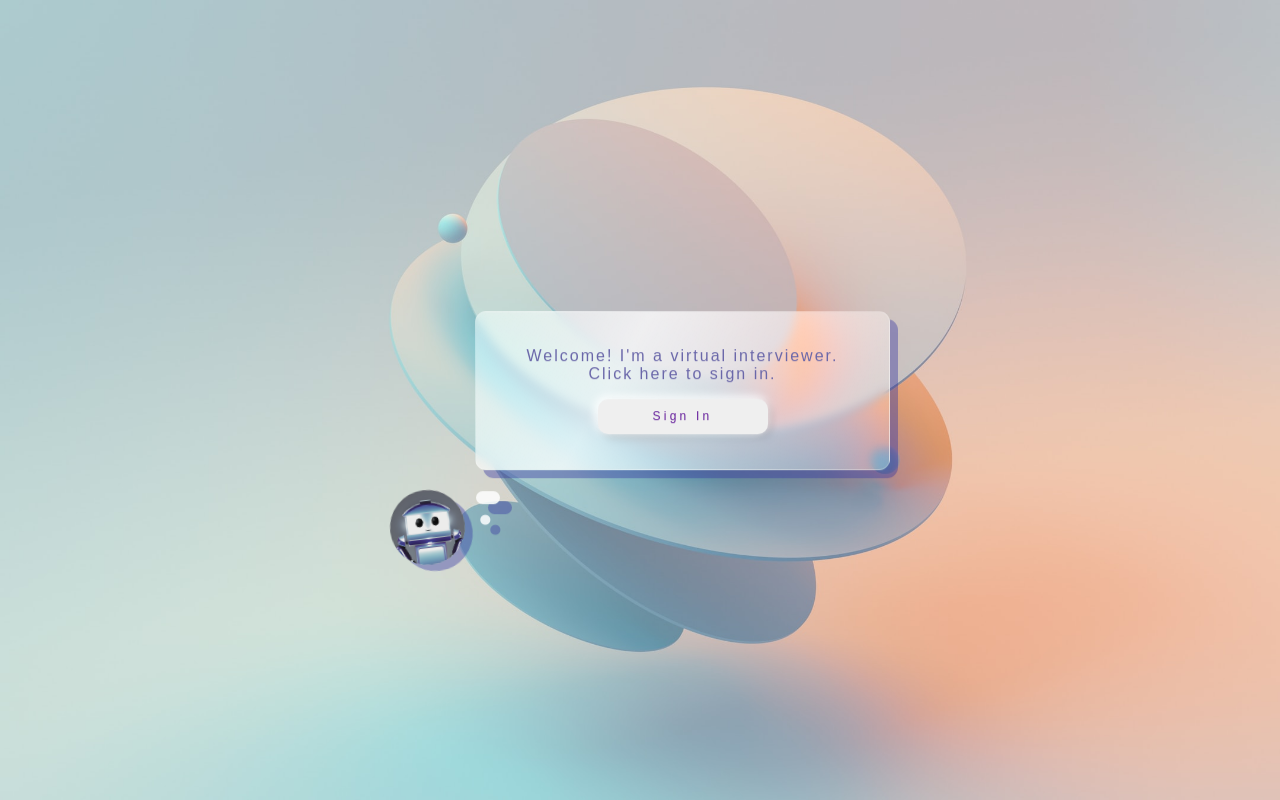
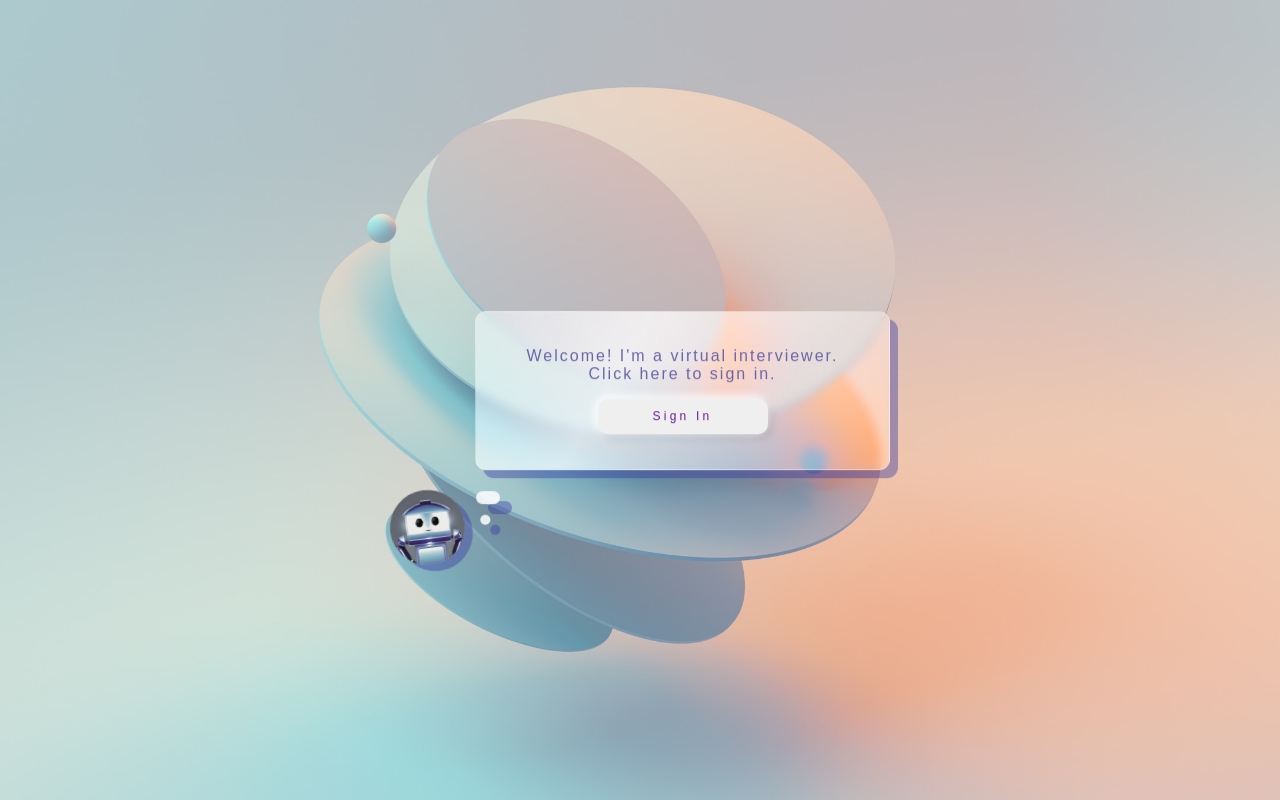
Before and after one commit to michmitz/interview-prep, a Next.js app: page / in a window 1280 px wide. Built offline with nearby package versions, Linux system fonts and the light colour scheme; no server answers.

Commit message:
Background position

```diff
--- a/components/molecules/layout/Layout.tsx
+++ b/components/molecules/layout/Layout.tsx
@@ -38,6 +38,7 @@ export const Layout = ({ children }: LayoutProps) => {
         width: "100vw",
         backgroundSize: "cover",
         overflow: "auto",
+        backgroundPosition: "center center",
         // minHeight: "650px",
       }}
       className="centerContent"
```
